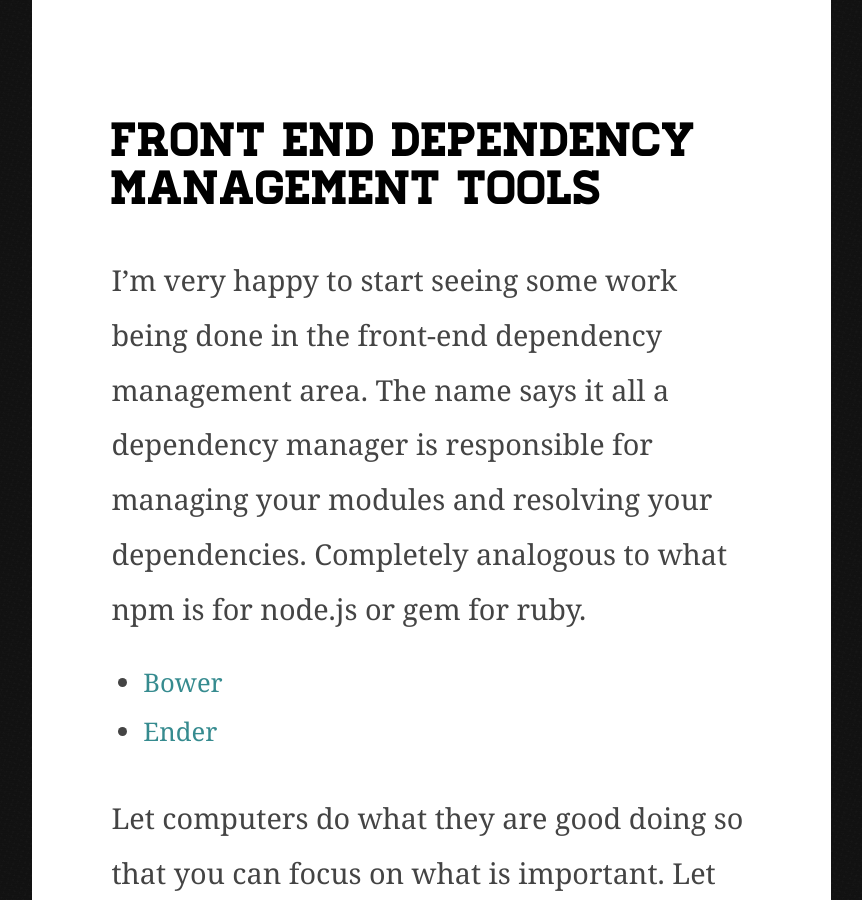
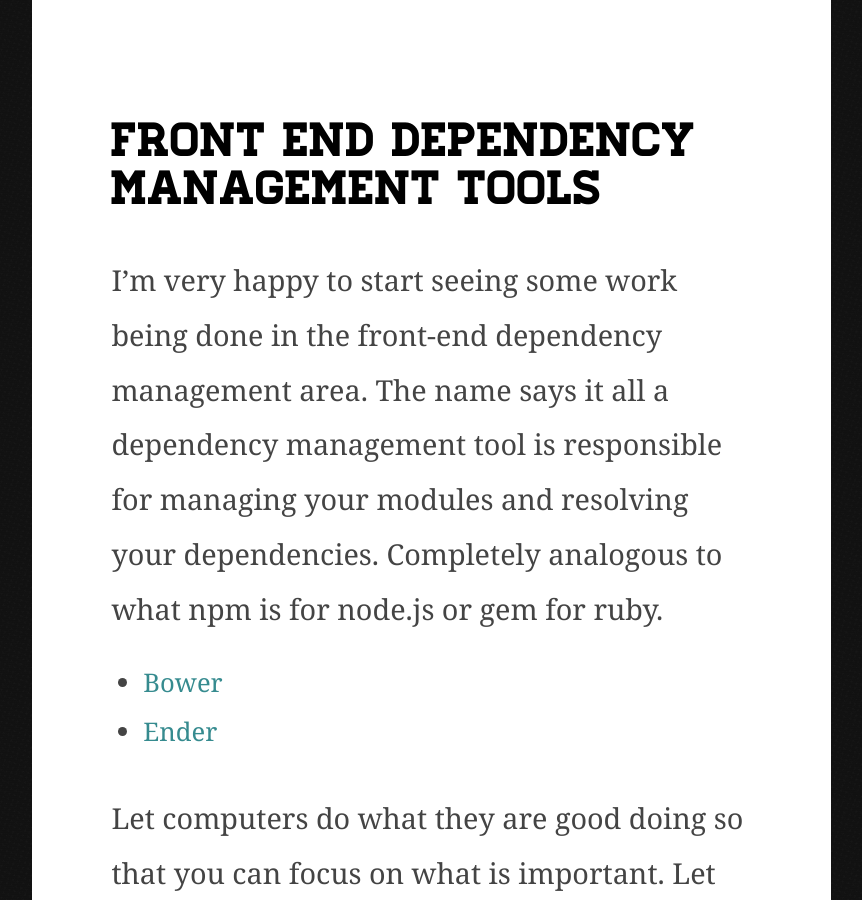
Before and after one commit to rodolfocaldeira/rodolfocaldeira.github.com, a Jekyll site: the page built from _posts/2012-10-12-front-end-dependency-management-tools.markdown, in a window 1280 px wide and 900 px high, scrolled down 637 px. Shown: the whole window, without its empty margins (209-1071 px from the left). Built offline with Jekyll 4.4.1, drawn with Linux system fonts in a browser that asks for light colours.

```diff
--- a/_posts/2012-10-12-front-end-dependency-management-tools.markdown
+++ b/_posts/2012-10-12-front-end-dependency-management-tools.markdown
@@ -3,7 +3,7 @@
 layout: post
 ---
 I'm very happy to start seeing some work being done in the front-end dependency management area.
-The name says it all a dependency manager is responsible for managing your modules and resolving your dependencies.
+The name says it all a dependency management tool is responsible for managing your modules and resolving your dependencies.
 Completely analogous to what npm is for node.js or gem for ruby.
 
 - [Bower](http://twitter.github.com/bower/)
```
